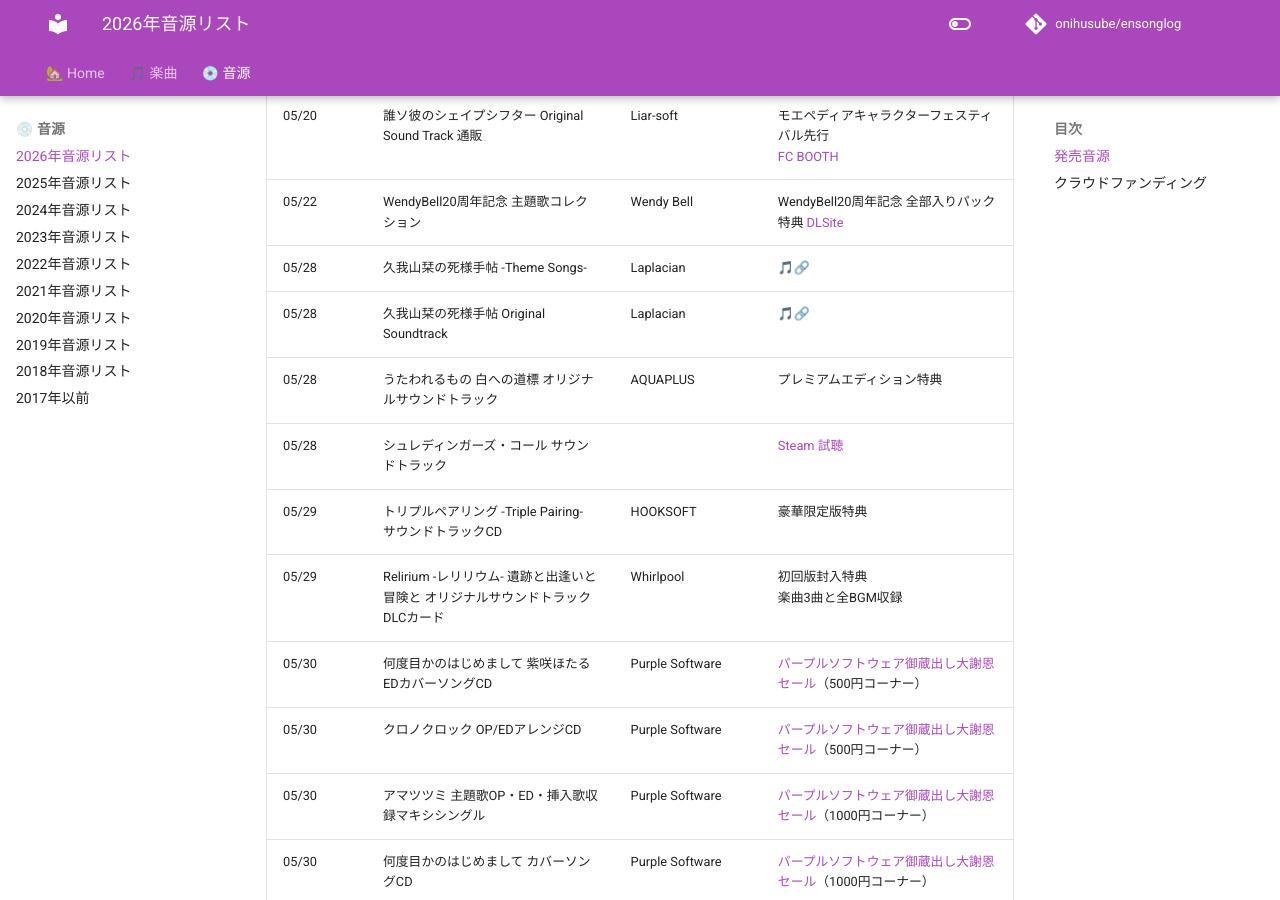
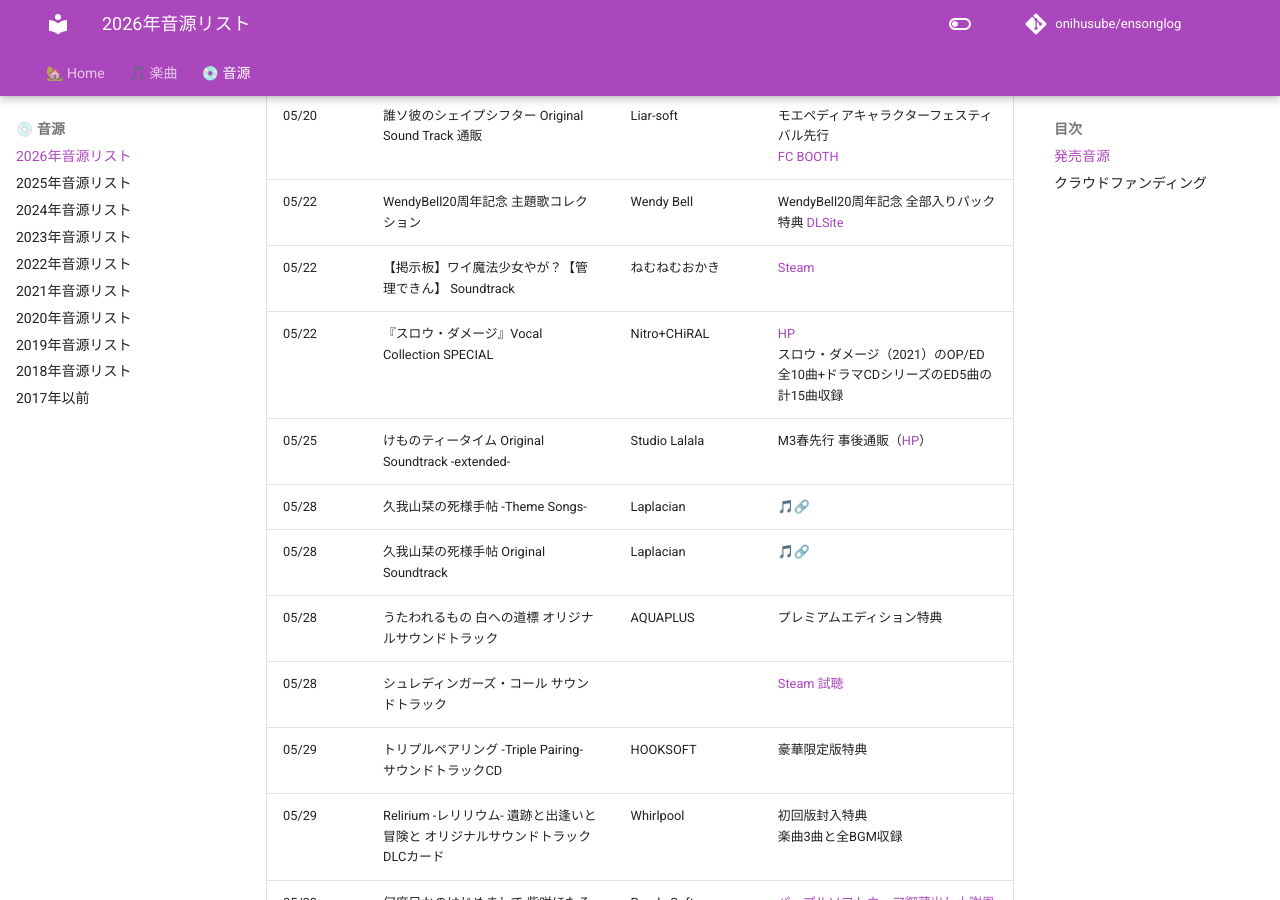
Before and after one commit to onihusube/ensonglog, an MkDocs documentation site: the page built from docs/2026/音源.md, in a window 1280 px wide and 900 px high, scrolled down 5811 px. Built offline with MkDocs 1.6.1 and Material for MkDocs 9.7.7, drawn with Linux system fonts in a browser that asks for light colours; comment, search, counter and statistics services are not loaded; some of the changed text lies outside the part shown.

Commit message:
音源追加

```diff
--- a/docs/2026/音源.md
+++ b/docs/2026/音源.md
@@ -86,6 +86,9 @@
 | 05/20 | ガラージュ・バッドドリームアドベンチャー オリジナルサウンドトラック | ディスクユニオン | CD/LP |
 | 05/20 | 誰ソ彼のシェイプシフター Original Sound Track 通販 | Liar-soft | モエペディアキャラクターフェスティバル先行 </br> [FC](https://liarfc.cart.fc2.com/ca3/126/p-r-s/) [BOOTH](https://liar-soft.booth.pm/items/8357645) |
 | 05/22 | WendyBell20周年記念 主題歌コレクション | Wendy Bell | WendyBell20周年記念 全部入りパック 特典 [DLSite](https://www.dlsite.com/pro/work/=/product_id/VJ01006343.html) |
+| 05/22 | 【掲示板】ワイ魔法少女やが？【管理できん】 Soundtrack | ねむねむおかき | [Steam](https://store.steampowered.com/app/4712330/_Soundtrack/) |
+| 05/22 | 『スロウ・ダメージ』Vocal Collection SPECIAL | Nitro+CHiRAL | [HP](https://www.nitrochiral.com/goods/3269.php) </br> スロウ・ダメージ（2021）のOP/ED全10曲+ドラマCDシリーズのED5曲の計15曲収録 |
+| 05/25 | けものティータイム Original Soundtrack -extended- | Studio Lalala | M3春先行 事後通販（[HP](https://snailmerch.com/ja-jp/products/kemono-teatime-original-soundtrack-extended)） |
 | 05/28 | 久我山栞の死様手帖 -Theme Songs- | Laplacian | [🎵🔗](https://linkco.re/SRy7axCu) |
 | 05/28 | 久我山栞の死様手帖 Original Soundtrack | Laplacian | [🎵🔗](https://linkco.re/2QSyeqHE) |
 | 05/28 | うたわれるもの 白への道標 オリジナルサウンドトラック | AQUAPLUS | プレミアムエディション特典 |
@@ -111,6 +114,7 @@
 | 06/26 | [モザイクの天使 オリジナルサウンドトラック](./音源個別/モザイクの天使オリジナルサウンドトラック.md) | Frill | 豪華版特典 |
 | 06/26 | リビドー・アバンちゅ～る オリジナルサウンドトラックCD | ensemble SWEET | 豪華版特典 </br> OP・EDフル収録 |
 | 06/26 | Whirlpool Complete Collection「A Memory of All Songs」 | Whirlpool | CD7枚組全77曲収録 </br> [HP](https://whirlpool.co.jp/20th/complete_collection.php) |
+| 07/01 | ド田舎兄妹 コンプリートCG&サウンドコンプリートパック | Whisp | [DLSite](https://www.dlsite.com/maniax/announce/=/product_id/RJ01626228.html) </br> OP/ED Full収録 |
 | 07/15 | KOTOKO’s GAME SONG COMPLETE ALBUM “The Bible 2” | KOTOKO | [全16曲収録予定](https://www.kotoko.asia/posts/news/dfgytr) |
 | 07/17 | YUZUSOFT VOCAL COLLECTION 2018-2023 | ゆずソフト | [HP](https://www.yuzu-soft.com/lllj_goods2026.html) |
 | 07/17 | ライムライト・レモネードジャム オリジナルサウンドトラック | ゆずソフト | [HP](https://www.yuzu-soft.com/lllj_goods2026.html) </br> サブスク配信予定 |
```
Also changed, not shown: docs/2020/音源.md (+1 -0 lines).
